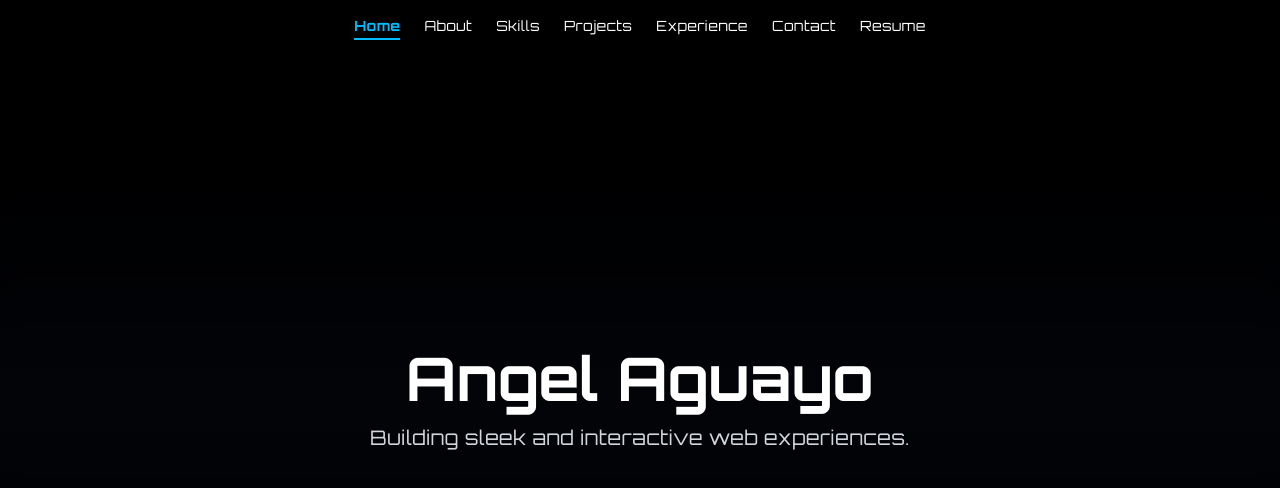
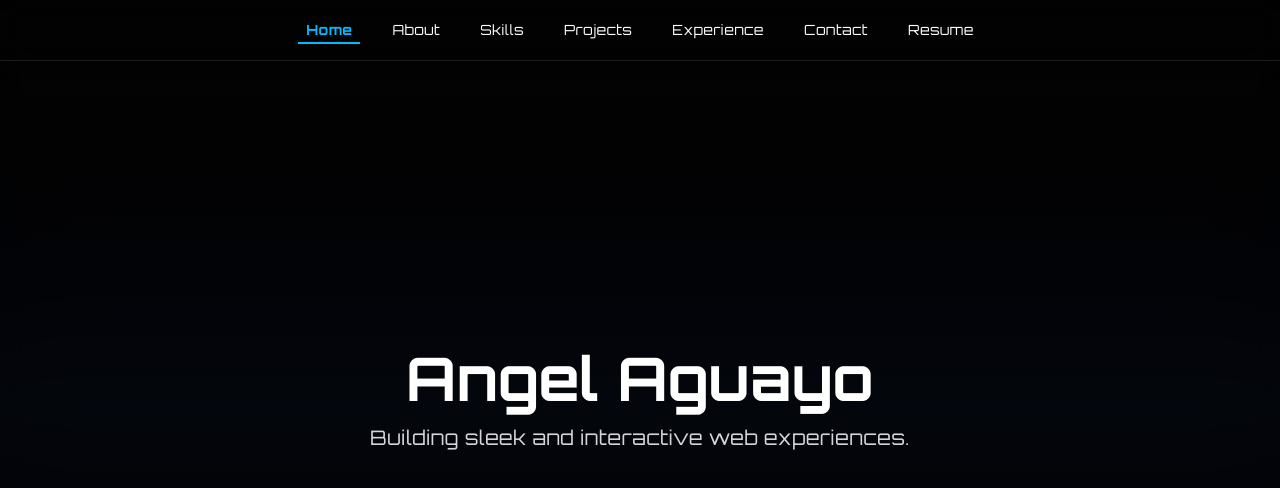
Before and after one commit to Afaguayo/PortfolioWeb, a Next.js app in the folder my-portfolio/: page / in a window 1280 px wide. Shown: the top 488 px of the page. Built offline with nearby package versions, Linux system fonts and the light colour scheme.

Commit message:
prod build

```diff
--- a/my-portfolio/src/app/components/Navbar.tsx
+++ b/my-portfolio/src/app/components/Navbar.tsx
@@ -21,21 +21,22 @@ export default function Navbar() {
 
     const observer = new IntersectionObserver(
       (entries) => {
-        entries.forEach((entry) => {
+        for (const entry of entries) {
           if (entry.isIntersecting) {
             setActive(entry.target.id);
+            break;
           }
-        });
+        }
       },
       {
         root: container,
-        threshold: 0.5, // Trigger when 50% of section is in view
+        threshold: 0.6,
       }
     );
 
     const targets = sections
       .map((s) => document.getElementById(s.id))
-      .filter((el): el is Element => el !== null);
+      .filter((el): el is HTMLElement => el !== null);
 
     targets.forEach((el) => observer.observe(el));
 
@@ -46,25 +47,27 @@ export default function Navbar() {
 
   const scrollToSection = (id: string) => {
     const el = document.getElementById(id);
-    el?.scrollIntoView({ behavior: "smooth" });
+    if (el) {
+      el.scrollIntoView({ behavior: "smooth", block: "start" });
+    }
   };
 
   return (
-    <nav className="fixed top-0 left-0 right-0 z-50 bg-black/30 backdrop-blur-md px-6 py-4 flex justify-center gap-6 text-sm font-medium text-white shadow-md">
+    <nav className="fixed top-0 left-0 right-0 z-50 bg-black/30 backdrop-blur-lg px-6 py-4 flex justify-center gap-6 text-sm font-medium text-white shadow-lg border-b border-white/10">
       {sections.map((section) => (
         <button
           key={section.id}
           onClick={() => scrollToSection(section.id)}
-          className={`relative transition-colors duration-300 ${
+          className={`relative transition-all duration-300 px-2 py-1 ${
             active === section.id ? "text-sky-400 font-semibold" : "text-white"
           }`}
         >
           {section.label}
           <span
-            className={`absolute left-0 -bottom-1 h-[2px] bg-sky-400 w-full transform transition-transform duration-300 ${
+            className={`absolute bottom-0 left-0 w-full h-[2px] bg-sky-400 transform transition-transform duration-300 ${
               active === section.id ? "scale-x-100" : "scale-x-0"
             } origin-left`}
-          ></span>
+          />
         </button>
       ))}
     </nav>
--- a/my-portfolio/src/app/page.tsx
+++ b/my-portfolio/src/app/page.tsx
@@ -6,9 +6,9 @@ import {
   AnimatePresence,
   useAnimation,
   useInView,
+  useTransform,
 } from "framer-motion";
 import { useRef, useEffect, useState, ReactNode } from "react";
-import { Parallax, ParallaxLayer } from "@react-spring/parallax";
 
 const fadeUp = {
   hidden: { opacity: 0, y: 40 },
@@ -113,7 +113,7 @@ function Section({
       initial="hidden"
       animate={controls}
       variants={sectionVariants}
-      className={`snap-start min-h-screen bg-black/80 backdrop-blur px-6 py-28 flex flex-col justify-center ${className}`}
+      className={`snap-start min-h-screen px-6 py-28 flex flex-col justify-center ${className}`}
     >
       {children}
     </motion.section>
@@ -123,6 +123,8 @@ function Section({
 export default function HomePage() {
   const containerRef = useRef<HTMLDivElement>(null);
   const { scrollYProgress } = useScroll({ container: containerRef });
+  const y1 = useTransform(scrollYProgress, [0, 1], ["0%", "20%"]);
+  const y2 = useTransform(scrollYProgress, [0, 1], ["0%", "-10%"]);
   const [showBtn, setShowBtn] = useState(false);
 
   useEffect(() => {
@@ -138,38 +140,34 @@ export default function HomePage() {
 
   return (
     <>
-
+      {/* Parallax background layers */}
+      <motion.div
+        className="fixed inset-0 bg-gradient-to-b from-black via-slate-900 to-black z-[-2]"
+        style={{ y: y1 }}
+      />
+      <motion.div
+        className="fixed inset-0 bg-gradient-to-t from-white/5 via-transparent to-white/5 backdrop-blur-xl z-[-1]"
+        style={{ y: y2 }}
+      />
 
       <div
         ref={containerRef}
         id="scroll-container"
-        className="relative overflow-y-scroll h-screen scroll-smooth snap-y snap-mandatory bg-gradient-to-b from-black via-slate-900 to-black text-white pt-16"
+        className="relative overflow-y-scroll h-screen scroll-smooth snap-y snap-mandatory text-white pt-16"
       >
         {/* Hero */}
-        <Section id="home">
-          <motion.h1
-            variants={fadeUp}
-            custom={0}
-            className="text-6xl font-bold text-center"
-          >
+        <Section id="home" className="bg-black/70 backdrop-blur-md">
+          <motion.h1 variants={fadeUp} custom={0} className="text-6xl font-bold text-center">
             Angel Aguayo
           </motion.h1>
-          <motion.p
-            variants={fadeUp}
-            custom={1}
-            className="text-xl text-center mt-4 text-gray-300"
-          >
+          <motion.p variants={fadeUp} custom={1} className="text-xl text-center mt-4 text-gray-300">
             Building sleek and interactive web experiences.
           </motion.p>
         </Section>
 
         {/* About */}
         <Section id="about">
-          <motion.h2
-            variants={fadeUp}
-            custom={0}
-            className="text-4xl font-bold text-center mb-12"
-          >
+          <motion.h2 variants={fadeUp} custom={0} className="text-4xl font-bold text-center mb-12">
             🧠 My Journey
           </motion.h2>
           <div className="max-w-3xl mx-auto space-y-10">
@@ -180,9 +178,7 @@ export default function HomePage() {
                 custom={i + 1}
                 className="border-l-4 border-sky-500 pl-6 relative"
               >
-                <div className="absolute -left-6 top-1/2 -translate-y-1/2 text-xl">
-                  {j.emoji}
-                </div>
+                <div className="absolute -left-6 top-1/2 -translate-y-1/2 text-xl">{j.emoji}</div>
                 <h3 className="text-sky-400 font-semibold">{j.year}</h3>
                 <p className="text-gray-300">{j.text}</p>
               </motion.div>
@@ -192,11 +188,7 @@ export default function HomePage() {
 
         {/* Skills */}
         <Section id="skills">
-          <motion.h2
-            variants={fadeUp}
-            custom={0}
-            className="text-4xl font-bold text-center mb-10"
-          >
+          <motion.h2 variants={fadeUp} custom={0} className="text-4xl font-bold text-center mb-10">
             ⚙️ Skills & Stack
           </motion.h2>
           <div className="flex flex-wrap justify-center gap-4">
@@ -205,7 +197,7 @@ export default function HomePage() {
                 key={i}
                 variants={fadeUp}
                 custom={i + 1}
-                className="bg-slate-800/70 backdrop-blur text-white px-4 py-2 rounded-full text-sm hover:bg-sky-600 transition shadow-md"
+                className="bg-white/10 backdrop-blur px-4 py-2 rounded-full text-sm hover:bg-sky-600 transition shadow"
               >
                 {skill}
               </motion.div>
@@ -215,11 +207,7 @@ export default function HomePage() {
 
         {/* Projects */}
         <Section id="projects">
-          <motion.h2
-            variants={fadeUp}
-            custom={0}
-            className="text-4xl font-bold text-center mb-10"
-          >
+          <motion.h2 variants={fadeUp} custom={0} className="text-4xl font-bold text-center mb-10">
             🧱 Projects
           </motion.h2>
           <div className="grid sm:grid-cols-2 lg:grid-cols-3 gap-6">
@@ -228,7 +216,7 @@ export default function HomePage() {
                 key={i}
                 variants={fadeUp}
                 custom={i}
-                className="bg-white/10 backdrop-blur border border-white/10 rounded-xl p-5 transition hover:scale-[1.02] hover:shadow-xl"
+                className="bg-white/10 backdrop-blur border border-white/10 rounded-xl p-5 hover:scale-[1.02] hover:shadow-2xl transition"
               >
                 <h3 className="text-xl font-semibold text-sky-400">{proj.title}</h3>
                 <p className="text-gray-300 mt-2 mb-3">{proj.desc}</p>
@@ -252,11 +240,11 @@ export default function HomePage() {
           <div className="max-w-2xl mx-auto space-y-6">
             <motion.div variants={fadeUp} custom={1}>
               <h3 className="text-sky-400 text-lg font-semibold">FutureTech - Software Intern</h3>
-              <p className="text-gray-300">Worked with React and Firebase to build interfaces and admin tools.</p>
+              <p className="text-gray-300">Built tools using React and Firebase.</p>
             </motion.div>
             <motion.div variants={fadeUp} custom={2}>
               <h3 className="text-sky-400 text-lg font-semibold">Freelance Developer</h3>
-              <p className="text-gray-300">Created custom websites for small businesses and individuals.</p>
+              <p className="text-gray-300">Delivered custom websites and portfolios.</p>
             </motion.div>
           </div>
         </Section>
@@ -279,7 +267,7 @@ export default function HomePage() {
           </motion.div>
         </Section>
 
-        {/* Resume Download */}
+        {/* Resume */}
         <Section id="resume">
           <motion.div variants={fadeUp} custom={0} className="text-center">
             <a
@@ -292,7 +280,7 @@ export default function HomePage() {
           </motion.div>
         </Section>
 
-        {/* Scroll to Top Button */}
+        {/* Scroll to Top */}
         <AnimatePresence>
           {showBtn && (
             <motion.button
@@ -303,7 +291,7 @@ export default function HomePage() {
               transition={{ duration: 0.3 }}
               className="fixed bottom-8 right-8 bg-sky-600 p-3 rounded-full shadow-xl text-white z-[70]"
             >
-              Scroll back to the top
+              ⬆️
             </motion.button>
           )}
         </AnimatePresence>
```
